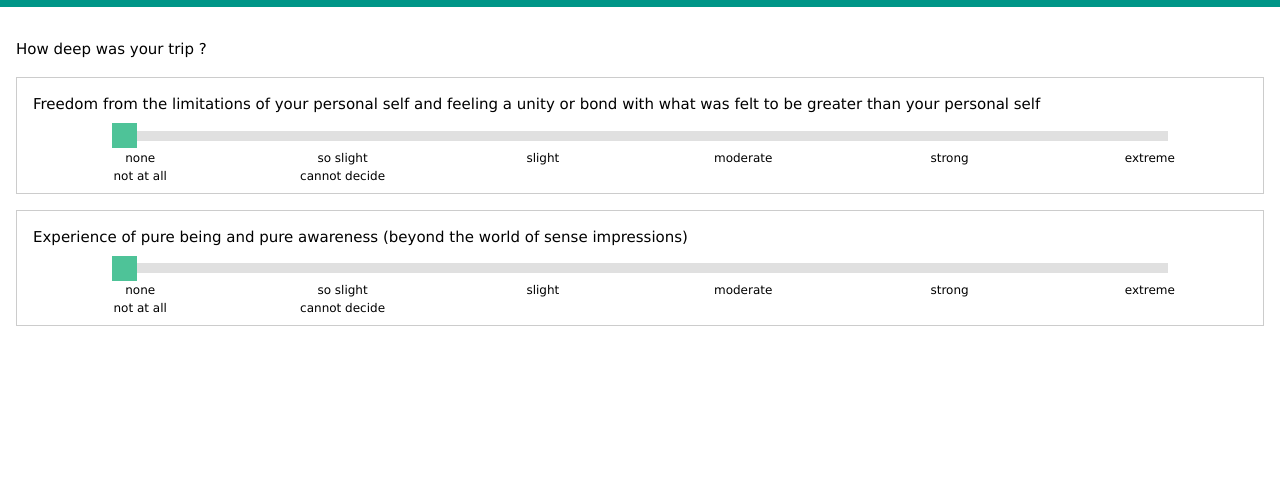
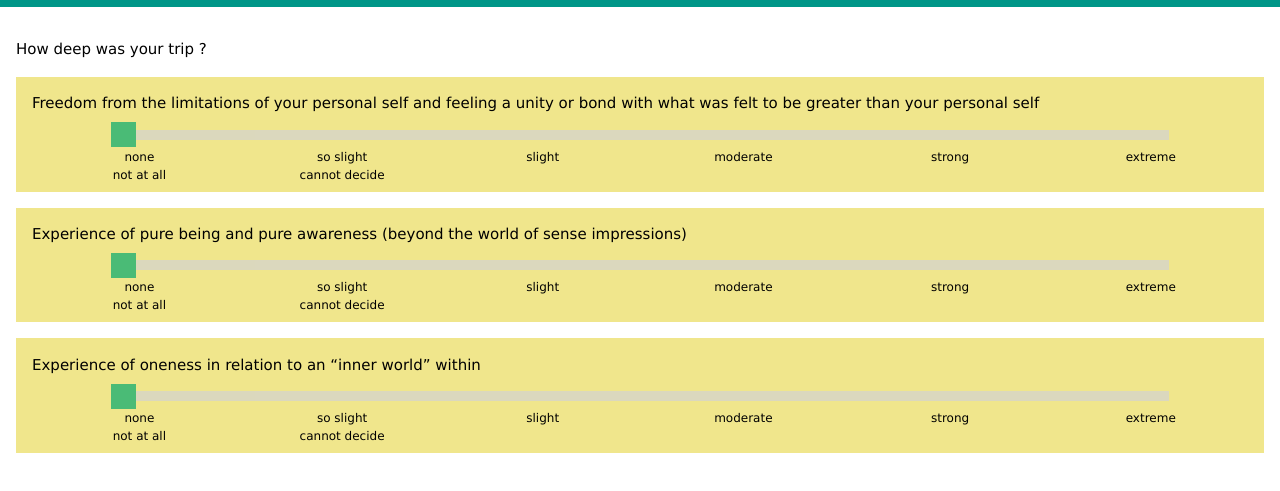
Before and after one commit to mysticalexperiencecalculator/mysticalexperiencecalculator.github.io, a plain HTML site: page index.html in a window 1280 px wide. Shown: the part 67-558 px from the top of the page. Drawn offline with nearby package versions, Linux system fonts and the light colour scheme.

Commit message:
Update index.html

```diff
--- a/index.html
+++ b/index.html
@@ -55,7 +55,7 @@
 <div class="w3-panel">
   <p>How deep was your trip ?</p>
 
-<div class="w3-panel w3-border">
+<div class="w3-panel w3-khaki">
 <p>Freedom from the limitations of your personal self and feeling a unity or bond with what was felt to be greater than your personal self</p>
   <div class="slidecontainer">
   <input type="range" min="0"  step="0.5" max="5" value="0" class="slider w3-left" id="myRange" >
@@ -72,7 +72,7 @@
    </table>
 </div>
 
-<div class="w3-panel w3-border">
+<div class="w3-panel w3-khaki">
 <p>Experience of pure being and pure awareness (beyond the world of sense impressions)</p>
   <div class="slidecontainer">
   <input type="range" min="0"  step="0.5" max="5" value="0" class="slider w3-left" id="myRange" >
@@ -89,5 +89,24 @@
    </table>
 </div>
 
+  <div class="w3-panel w3-khaki">
+<p>Experience of oneness in relation to an “inner world” within</p>
+  <div class="slidecontainer">
+  <input type="range" min="0"  step="0.5" max="5" value="0" class="slider w3-left" id="myRange" >
+</div>
+  <table class="w3-table w3-centered w3-small">
+    <tr>
+      <td style="width:17%">none<br>not at all</td>
+      <td style="width:17%">so slight<br>cannot decide</td>
+      <td style="width:16%">slight</td>
+      <td style="width:17%">moderate</td>
+      <td style="width:17%">strong</td>
+      <td style="width:16%">extreme</td>
+    </tr>
+   </table>
+</div>
+
+
+
 </body>
 </html>
```
